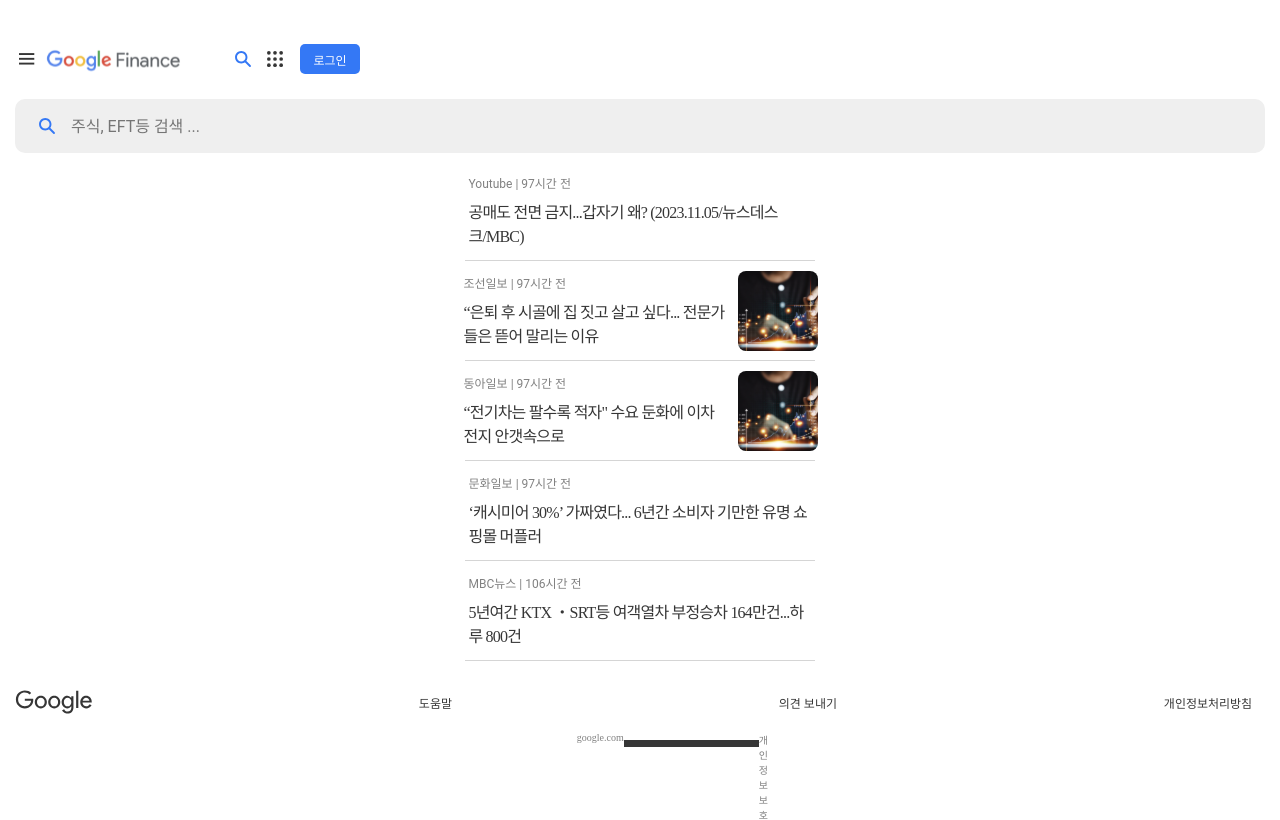
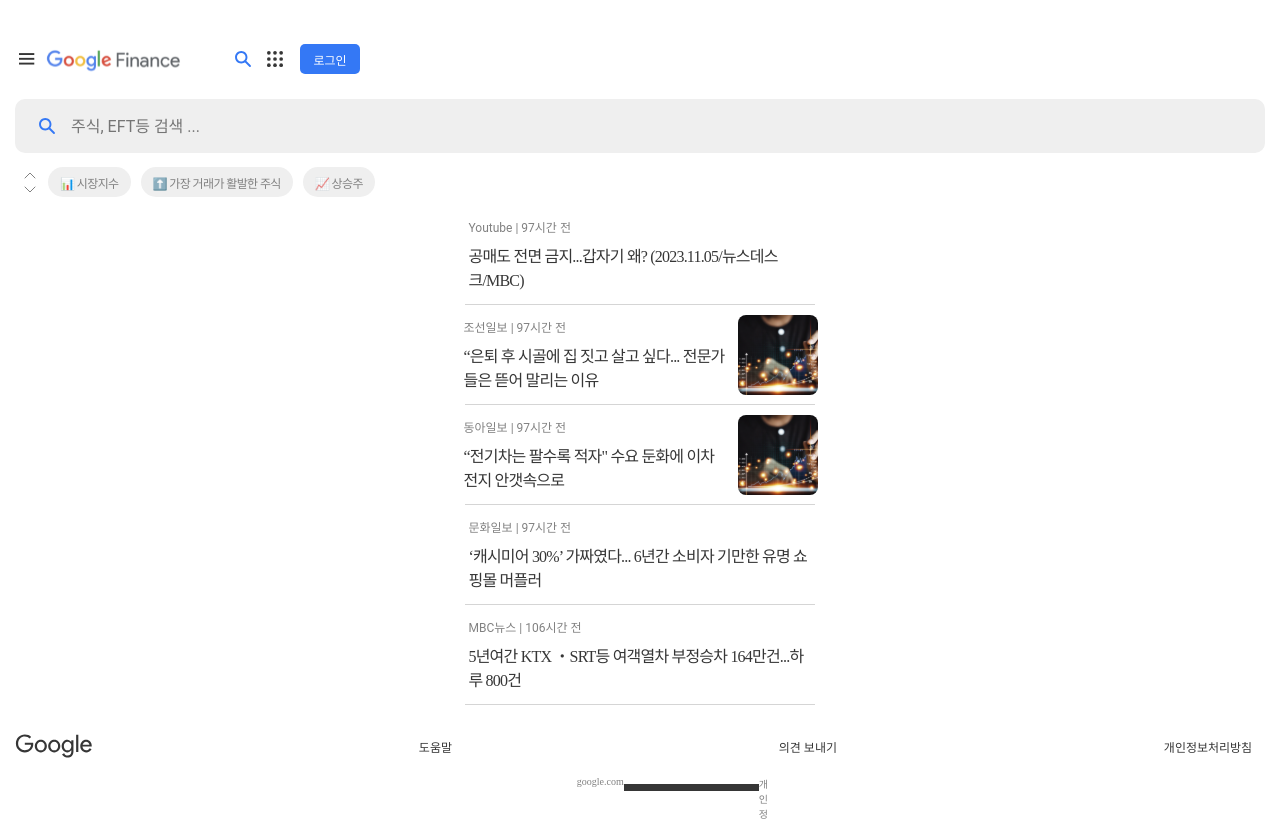
Before and after one commit to DOSOPT-CDS-WEB-TEAM2/CLIENT, a React (Vite) app in the folder google-finance/: page / in a window 1280 px wide. Built offline with nearby package versions, Linux system fonts and the light colour scheme; the HTML template or start-up script is replaced by a standard one.

Commit message:
feat/#30: 서브네비바 구현

```diff
--- a/google-finance/src/assets/index.jsx
+++ b/google-finance/src/assets/index.jsx
@@ -3,6 +3,7 @@ export { default as MenuIcon } from './icon/ic_menu.svg';
 export { default as SubMenuIcon } from './icon/ic_menu_dots.svg';
 export { default as SearchIcon } from './icon/ic_search.svg';
 export { default as SearchGrayIcon } from './icon/search.svg';
+export { default as UpsideDownIcon } from './icon/btn_arrow_upside_down.svg';
 export { default as FooterLogoImage } from './img/Google.svg';
 export { default as LineImage } from './img/LineImage.svg';
 
--- a/google-finance/src/components/Common/buttons.jsx
+++ b/google-finance/src/components/Common/buttons.jsx
@@ -4,9 +4,21 @@ import theme from '../../styles/theme';
 export const CommonButtonContainer = styled.div`
   display: flex;
   align-items: center;
-  flex-wrap: wrap;
+  flex-wrap: ${({ $isSub }) => !$isSub && 'wrap'};
 
   gap: 1rem;
+
+  white-space: ${({ $isSub }) => $isSub && 'nowrap'};
+  overflow-x: ${({ $isSub }) => $isSub && 'scroll'};
+  overflow-y: ${({ $isSub }) => $isSub && 'hidden'};
+  /* IE and Edge */
+  -ms-overflow-style: none;
+  /* Firefox */
+  scrollbar-width: none;
+  /* Chrome , Safari , Opera */
+  &::-webkit-scrollbar {
+    display: none;
+  }
 `;
 
 export const CommonRateButton = styled.button`
--- /dev/null
+++ b/google-finance/src/components/Main/SubNav.jsx
@@ -0,0 +1,34 @@
+import React from 'react';
+import styled from 'styled-components';
+import { UpsideDownIcon } from '../../assets';
+import { CommonButton, CommonButtonContainer } from '../Common/buttons';
+
+const SubNav = () => {
+  const NAV_LIST = ['📊 시장지수', '⬆️ 가장 거래가 활발한 주식', '📈 상승주'];
+  return (
+    <St.SubNavContainer>
+      <St.SearchImg src={UpsideDownIcon} alt="위아래-아이콘" />
+      <CommonButtonContainer $isSub={true}>
+        {NAV_LIST.map((value, index) => (
+          <CommonButton key={index}>
+            <span>{value}</span>
+          </CommonButton>
+        ))}
+      </CommonButtonContainer>
+    </St.SubNavContainer>
+  );
+};
+
+export default SubNav;
+
+const St = {
+  SubNavContainer: styled.section`
+    display: flex;
+    flex-direction: row;
+
+    margin: 0.6rem 0 0.8rem 1.6rem;
+  `,
+  SearchImg: styled.img`
+    margin-right: 0.5rem;
+  `,
+};
--- a/google-finance/src/pages/Main.jsx
+++ b/google-finance/src/pages/Main.jsx
@@ -3,11 +3,13 @@ import styled from 'styled-components';
 import NewsArticle from '../components/Common/NewsArticle';
 import { ARTICLE_DUMMY } from './../assets/data/ARTICLE_DUMMY';
 import Search from '../components/Main/Search';
+import SubNav from '../components/Main/SubNav';
 
 const Main = () => {
   return (
     <St.MainContainer>
       <Search />
+      <SubNav />
       {ARTICLE_DUMMY.map((article, idx) => (
         <NewsArticle
           key={idx}
```
Also changed, not shown: google-finance/src/assets/icon/btn_arrow_upside_down.svg (added).
